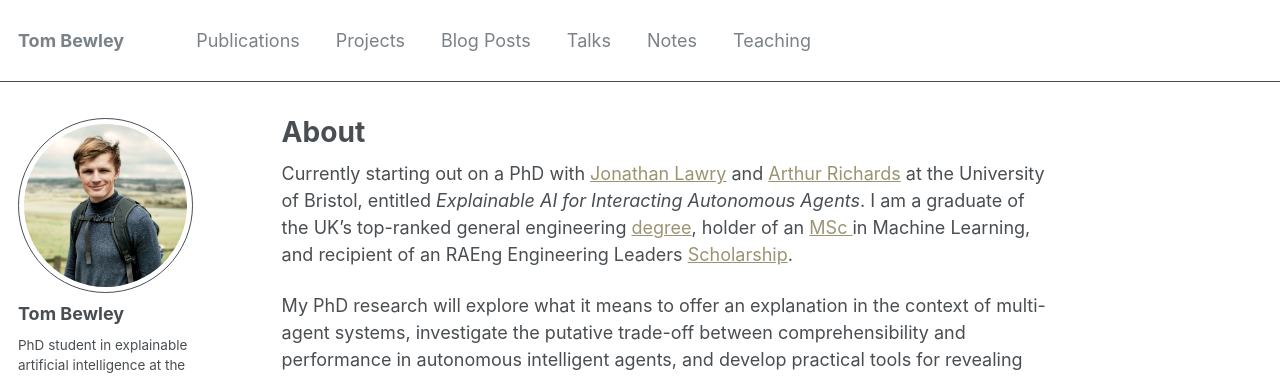
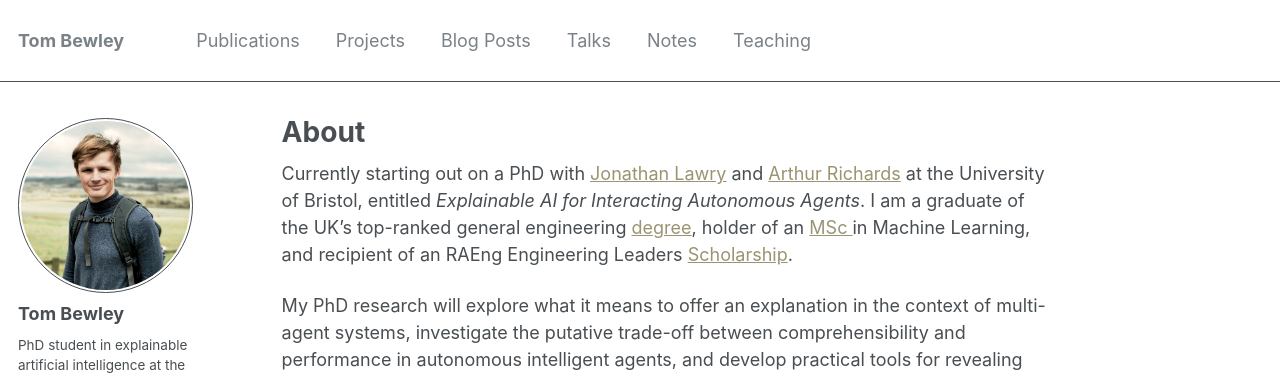
Before and after one commit to tombewley/tombewley.github.io, a Jekyll site: the page built from _pages/about.md, in a window 1280 px wide. Shown: the top 377 px of the page. Built offline with Jekyll 4.4.1, drawn with Linux system fonts in a browser that asks for light colours.

Commit message:
Update _sidebar.scss

```diff
--- a/_sass/_sidebar.scss
+++ b/_sass/_sidebar.scss
@@ -87,7 +87,7 @@
     border-radius: 50%;
 
     @include breakpoint($large) {
-      padding: 5px;
+      padding: 2px;
       border: 1px solid $border-color;
     }
   }
```
